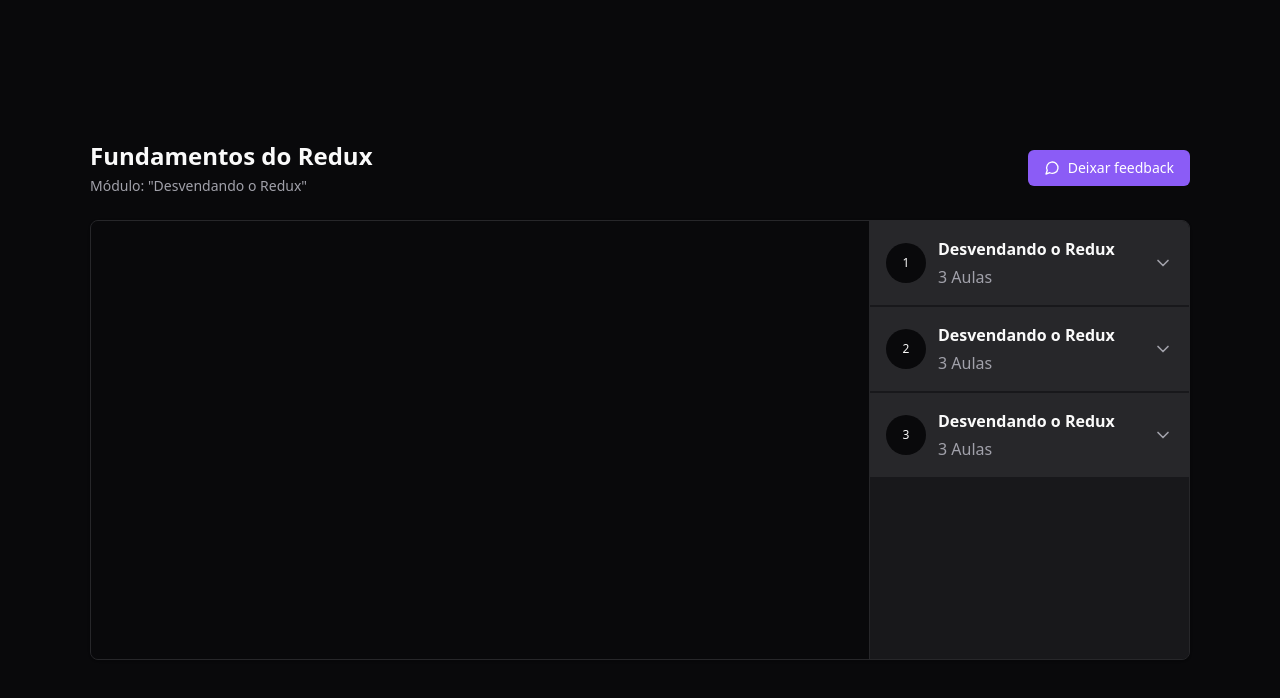
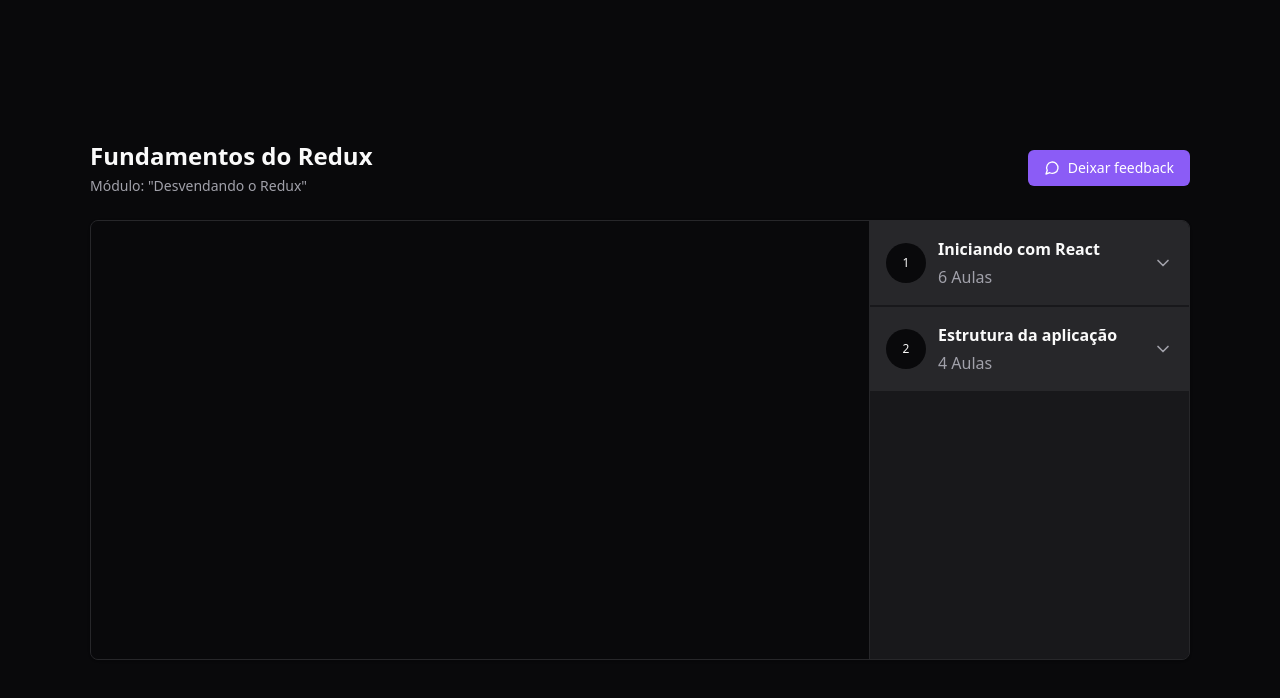
Before and after one commit to matheralvs/react-redux-zustand, a React (Vite) app: page / in a window 1280 px wide. Shown: the top 698 px of the page. Built offline with nearby package versions, Linux system fonts and the light colour scheme.

Commit message:
chore: created the reducer of the player

```diff
--- a/src/components/Module.tsx
+++ b/src/components/Module.tsx
@@ -2,6 +2,7 @@
 
 import { ChevronDown } from "lucide-react";
 import { Lesson } from "./Lesson";
+import { useAppSelector } from "../store";
 
 interface ModuleProps {
   moduleIndex: number;
@@ -10,6 +11,10 @@
 }
 
 export function Module({ title, amountOfLessons, moduleIndex }: ModuleProps) {
+  const lessons = useAppSelector(
+    (state) => state.player.course.modules[moduleIndex].lessons
+  );
+
   return (
     <Collapsible.Root className="group">
       <Collapsible.Trigger className="flex w-full items-center gap-3 bg-zinc-800 p-4">
@@ -27,9 +32,15 @@
 
       <Collapsible.Content>
         <nav className="relative flex flex-col gap-4 p-6">
-          <Lesson title="Fundamentos do Redux" duration="09:13" />
-          <Lesson title="Fundamentos do Redux" duration="09:13" />
-          <Lesson title="Fundamentos do Redux" duration="09:13" />
+          {lessons.map((lesson) => {
+            return (
+              <Lesson
+                key={lesson.id}
+                title={lesson.title}
+                duration={lesson.duration}
+              />
+            );
+          })}
         </nav>
       </Collapsible.Content>
     </Collapsible.Root>
--- a/src/pages/Player.tsx
+++ b/src/pages/Player.tsx
@@ -3,8 +3,11 @@
 import { Header } from "../components/Header";
 import { Video } from "../components/Video";
 import { Module } from "../components/Module";
+import { useAppSelector } from "../store";
 
 export function Player() {
+  const modules = useAppSelector((state) => state.player.course.modules);
+
   return (
     <div className="flex h-screen items-center justify-center bg-zinc-950 text-zinc-50">
       <div className="flex w-[1100px] flex-col gap-6">
@@ -23,21 +26,16 @@
           </div>
 
           <aside className="divide-zinc-7 absolute bottom-0 right-0 top-0 w-80 divide-y-2 divide-zinc-900 overflow-y-scroll border-l border-zinc-800 bg-zinc-900 scrollbar-thin scrollbar-track-zinc-950 scrollbar-thumb-violet-500">
-            <Module
-              moduleIndex={0}
-              title="Desvendando o Redux"
-              amountOfLessons={3}
-            />
-            <Module
-              moduleIndex={1}
-              title="Desvendando o Redux"
-              amountOfLessons={3}
-            />
-            <Module
-              moduleIndex={2}
-              title="Desvendando o Redux"
-              amountOfLessons={3}
-            />
+            {modules.map((module, index) => {
+              return (
+                <Module
+                  key={module.id}
+                  moduleIndex={index}
+                  title={module.title}
+                  amountOfLessons={module.lessons.length}
+                />
+              );
+            })}
           </aside>
         </main>
       </div>
--- a/src/store/index.ts
+++ b/src/store/index.ts
@@ -1,9 +1,12 @@
 import { configureStore } from "@reduxjs/toolkit";
-
 import { TypedUseSelectorHook, useSelector } from "react-redux";
 
+import { player } from "./slices/player";
+
 export const store = configureStore({
-  reducer: {},
+  reducer: {
+    player,
+  },
 });
 
 export type RootState = ReturnType<typeof store.getState>;
--- /dev/null
+++ b/src/store/slices/player.ts
@@ -0,0 +1,64 @@
+import { createSlice } from "@reduxjs/toolkit";
+
+const playerSlice = createSlice({
+  name: "player",
+  initialState: {
+    course: {
+      modules: [
+        {
+          id: "1",
+          title: "Iniciando com React",
+          lessons: [
+            { id: "Jai8w6K_GnY", title: "CSS Modules", duration: "13:45" },
+            {
+              id: "w-DW4DhDfcw",
+              title: "Estilização do Post",
+              duration: "10:05",
+            },
+            {
+              id: "D83-55LUdKE",
+              title: "Componente: Header",
+              duration: "06:33",
+            },
+            {
+              id: "W_ATsETujaY",
+              title: "Componente: Sidebar",
+              duration: "09:12",
+            },
+            { id: "Pj8dPeameYo", title: "CSS Global", duration: "03:23" },
+            {
+              id: "8KBq2vhwbac",
+              title: "Form de comentários",
+              duration: "11:34",
+            },
+          ],
+        },
+        {
+          id: "2",
+          title: "Estrutura da aplicação",
+          lessons: [
+            {
+              id: "gE48FQXRZ_o",
+              title: "Componente: Comment",
+              duration: "13:45",
+            },
+            { id: "Ng_Vk4tBl0g", title: "Responsividade", duration: "10:05" },
+            {
+              id: "h5JA3wfuW1k",
+              title: "Interações no JSX",
+              duration: "06:33",
+            },
+            {
+              id: "1G0vSTqWELg",
+              title: "Utilizando estado",
+              duration: "09:12",
+            },
+          ],
+        },
+      ],
+    },
+  },
+  reducers: {},
+});
+
+export const player = playerSlice.reducer;
```
